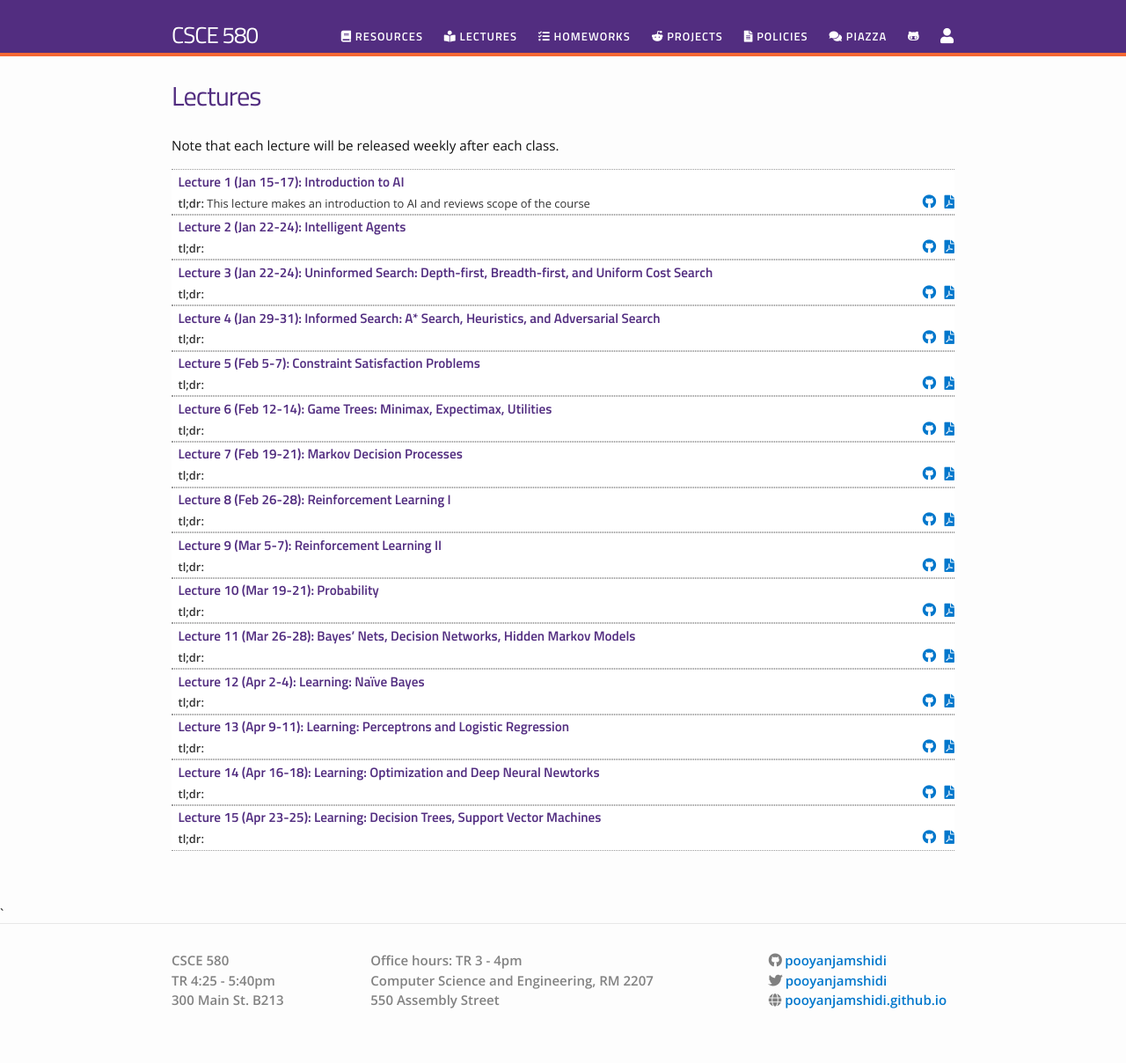
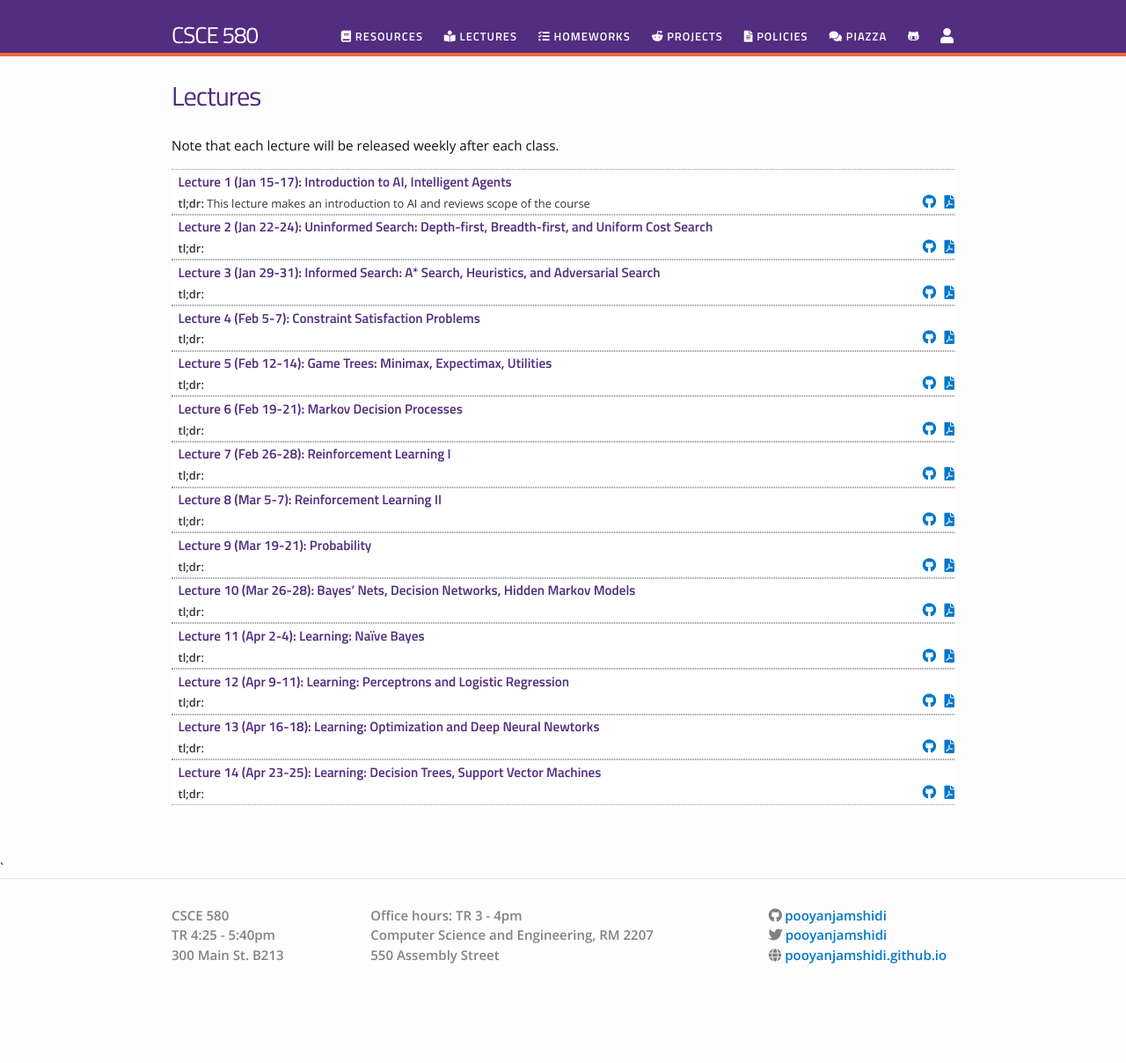
Before and after one commit to stephenvolpe/csce580, a Jekyll site: the page built from lectures.md, in a window 1280 px wide. Shown: the whole page at 88% size. Built offline with Jekyll 4.4.1, drawn with Linux system fonts in a browser that asks for light colours; nearby versions of some CDN libraries; after the commit the page ends 1156 px from its top, so only the background shows below that.

Commit message:
lecture list update

```diff
--- a/_data/lectures.yml
+++ b/_data/lectures.yml
@@ -1,74 +1,69 @@
-- title: "Lecture 1 (Jan 15-17): Introduction to AI"
+- title: "Lecture 1 (Jan 15-17): Introduction to AI, Intelligent Agents"
   filename: CSCE580-lecture1--introduction
   dirname: lectures
   tldr: "This lecture makes an introduction to AI and reviews scope of the course"
 
-- title: "Lecture 2 (Jan 22-24): Intelligent Agents"
-  filename: csce580-02
-  dirname: lectures
-  tldr: ""
-
-- title: "Lecture 3 (Jan 22-24): Uninformed Search: Depth-first, Breadth-first, and Uniform Cost Search"
+- title: "Lecture 2 (Jan 22-24): Uninformed Search: Depth-first, Breadth-first, and Uniform Cost Search"
   filename: csce580-03
   dirname: lectures
   tldr: ""
 
-- title: "Lecture 4 (Jan 29-31): Informed Search: A* Search, Heuristics, and Adversarial Search"
+- title: "Lecture 3 (Jan 29-31): Informed Search: A* Search, Heuristics, and Adversarial Search"
   filename: csce580-04
   dirname: lectures
   tldr: ""
 
-- title: "Lecture 5 (Feb 5-7): Constraint Satisfaction Problems"
+- title: "Lecture 4 (Feb 5-7): Constraint Satisfaction Problems"
   filename: csce580-05
   dirname: lectures
   tldr: ""
 
-- title: "Lecture 6 (Feb 12-14): Game Trees: Minimax, Expectimax, Utilities"
+- title: "Lecture 5 (Feb 12-14): Game Trees: Minimax, Expectimax, Utilities"
   filename: csce580-06
   dirname: lectures
   tldr: ""
 
-- title: "Lecture 7 (Feb 19-21): Markov Decision Processes"
+- title: "Lecture 6 (Feb 19-21): Markov Decision Processes"
   filename: csce580-07
   dirname: lectures
   tldr: ""
 
-- title: "Lecture 8 (Feb 26-28): Reinforcement Learning I"
+- title: "Lecture 7 (Feb 26-28): Reinforcement Learning I"
   filename: csce580-08
   dirname: lectures
   tldr: ""
 
-- title: "Lecture 9 (Mar 5-7): Reinforcement Learning II"
+- title: "Lecture 8 (Mar 5-7): Reinforcement Learning II"
   filename: csce580-09
   dirname: lectures
   tldr: ""
 
-- title: "Lecture 10 (Mar 19-21): Probability"
+- title: "Lecture 9 (Mar 19-21): Probability"
   filename: csce580-10
   dirname: lectures
   tldr: ""
 
-- title: "Lecture 11 (Mar 26-28): Bayes’ Nets, Decision Networks, Hidden Markov Models"
+- title: "Lecture 10 (Mar 26-28): Bayes’ Nets, Decision Networks, Hidden Markov Models"
   filename: csce580-11
   dirname: lectures
   tldr: ""
 
-- title: "Lecture 12 (Apr 2-4): Learning: Naïve Bayes"
+- title: "Lecture 11 (Apr 2-4): Learning: Naïve Bayes"
   filename: csce580-12
   dirname: lectures
   tldr: ""
 
-- title: "Lecture 13 (Apr 9-11): Learning: Perceptrons and Logistic Regression"
+- title: "Lecture 12 (Apr 9-11): Learning: Perceptrons and Logistic Regression"
   filename: csce580-13
   dirname: lectures
   tldr: ""
 
-- title: "Lecture 14 (Apr 16-18): Learning: Optimization and Deep Neural Newtorks"
+- title: "Lecture 13 (Apr 16-18): Learning: Optimization and Deep Neural Newtorks"
   filename: csce580-14
   dirname: lectures
   tldr: ""
 
-- title: "Lecture 15 (Apr 23-25): Learning: Decision Trees, Support Vector Machines"
+- title: "Lecture 14 (Apr 23-25): Learning: Decision Trees, Support Vector Machines"
   filename: csce580-15
   dirname: lectures
   tldr: ""
```
